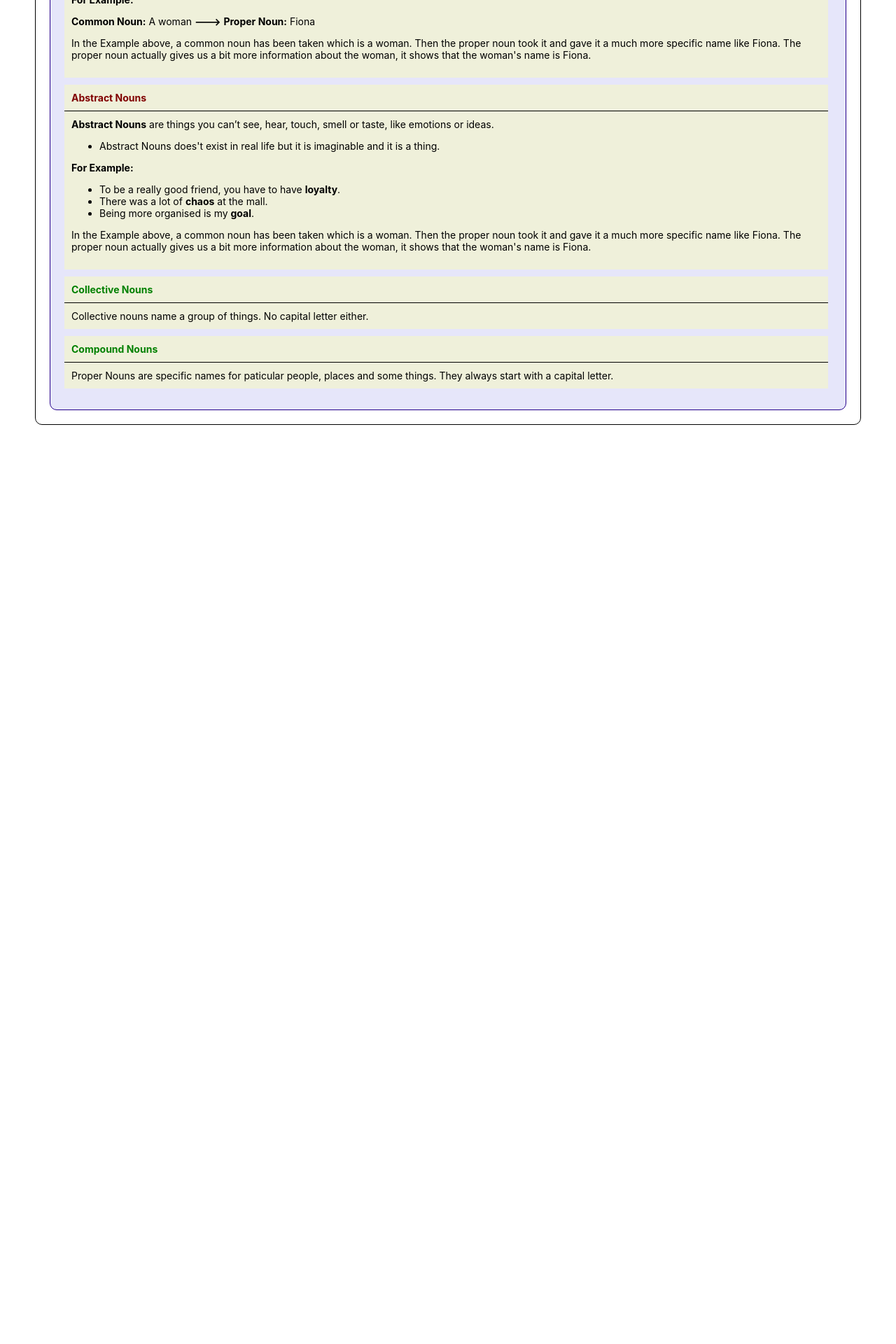
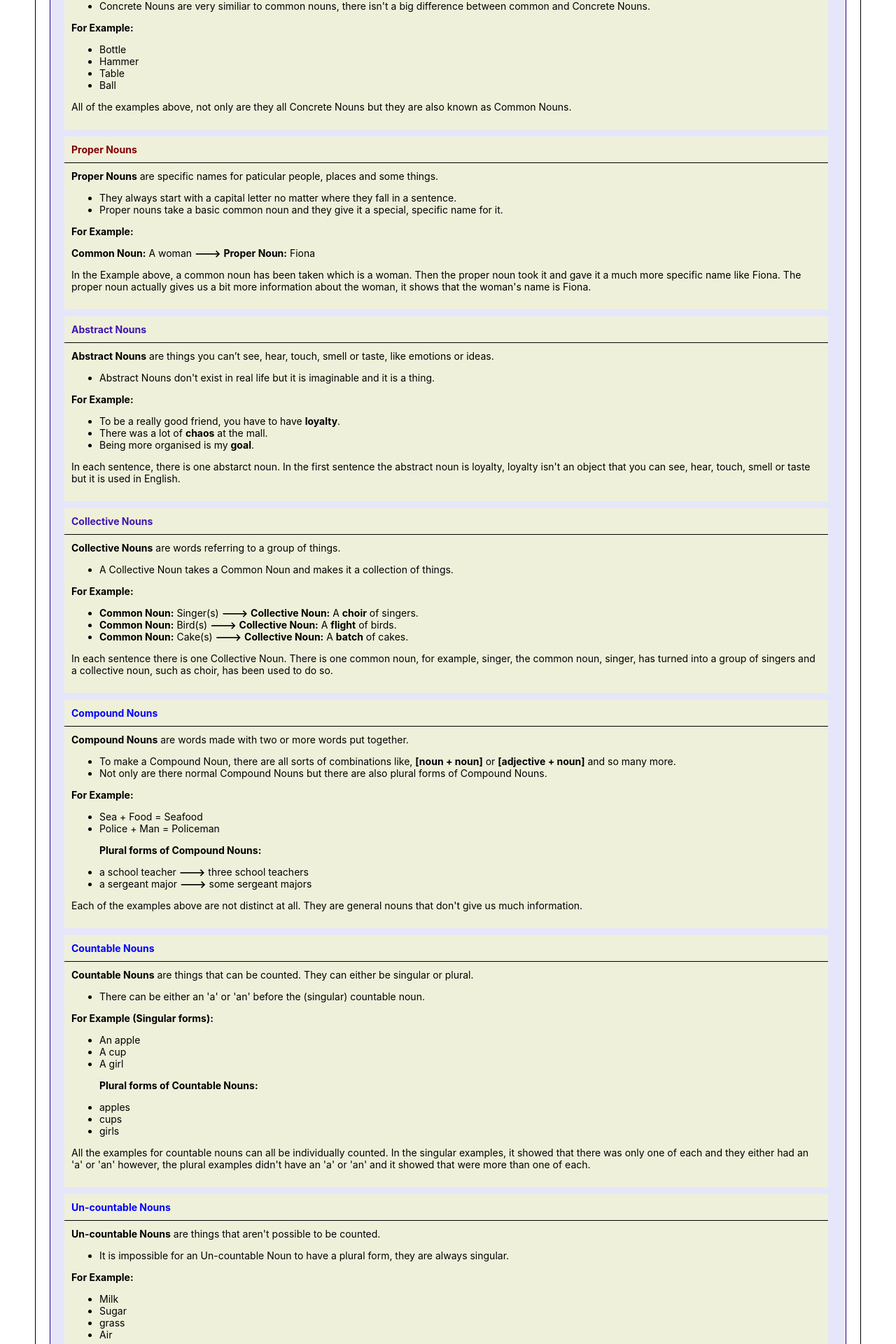
Before and after one commit to ktushar19Git/EnglishApp, a React (Create React App) app: page / in a window 1280 px wide. Shown: the part 1500-3420 px from the top of the page at 70% size. Before the commit the page ends 2127 px from the top, so only its background shows below. Built offline with nearby package versions, Linux system fonts and the light colour scheme.

Commit message:
Nouns completed

```diff
--- a/src/CSS/colors.css
+++ b/src/CSS/colors.css
@@ -46,3 +46,11 @@
 {
     color: lavender;
 }
+.bgcolor-purple
+{
+    background-color: rgb(63, 22, 175);
+}
+.color-purple
+{
+    color: rgb(63, 22, 175);
+}
--- a/src/Components/PartsOfSpeech/Noun/NounTypes.js
+++ b/src/Components/PartsOfSpeech/Noun/NounTypes.js
@@ -32,6 +32,9 @@ function NounTypes() {
                             <a href="#ComNoun">Common Nouns</a>
                         </li>
                         <li>
+                            <a href="#ConcreteNoun">Concrete Nouns</a>
+                        </li>
+                        <li>
                             <a href="#AbsNoun">Abstaract Nouns</a>
                         </li>
                         <li>
@@ -39,6 +42,12 @@ function NounTypes() {
                         </li>
                         <li>
                             <a href="#CompNoun">Compound Nouns</a>
+                        </li>
+                        <li>
+                            <a href="#CountNoun">Countable Nouns</a>
+                        </li>
+                        <li>
+                            <a href="#UncountNoun">Un-countable Nouns</a>
                         </li>
                     </ul>
 
@@ -63,6 +72,25 @@ function NounTypes() {
                         </div>
                     </div>
 
+                    <div id="ConcreteNoun" class="div_sub_section_item">
+                        <div class="label-sub-heading-item color-blue">Concrete Nouns</div>
+                        <div class="internal_text">
+                            <span>Concrete Nouns</span> can be detected and felt by our five senses (See, Hear, Touch, Smell and Taste).
+                            <ul>
+                                <li>Concrete Nouns are very similiar to common nouns, there isn't a big difference between common and Concrete Nouns.</li>
+                            </ul>
+
+                            <p><span>For Example:</span></p>
+                            <ul>
+                                <li>Bottle</li>
+                                <li>Hammer</li>
+                                <li>Table</li>
+                                <li>Ball</li>
+                            </ul>
+                            <p> All of the examples above, not only are they all Concrete Nouns but they are also known as Common Nouns. </p>
+                        </div>
+                    </div>
+
                     <div id="PropNoun" class="div_sub_section_item">
                         <div class="label-sub-heading-item color-maroon">Proper Nouns</div>
                         <div class="internal_text">
@@ -81,11 +109,11 @@ function NounTypes() {
                     </div>
 
                     <div id="AbsNoun" class="div_sub_section_item">
-                        <div class="label-sub-heading-item color-maroon">Abstract Nouns</div>
+                        <div class="label-sub-heading-item color-purple">Abstract Nouns</div>
                         <div class="internal_text">
                             <span>Abstract Nouns</span> are things you can’t see, hear, touch, smell or taste, like emotions or ideas.
                             <ul>
-                                <li>Abstract Nouns does't exist in real life but it is imaginable and it is a thing.</li>
+                                <li>Abstract Nouns don't exist in real life but it is imaginable and it is a thing.</li>
                             </ul>
 
                             <p><span>For Example:</span></p>
@@ -94,24 +122,108 @@ function NounTypes() {
                                 <li>There was a lot of <span>chaos</span> at the mall.</li>
                                 <li>Being more organised is my <span>goal</span>.</li>
                             </ul>
-                            <p>In the Example above, a common noun has been taken which is a woman. Then the proper noun took it and gave it a much more specific name like Fiona.
-                            The proper noun actually gives us a bit more information about the woman, it shows that the woman's name is Fiona.
+                            <p>In each sentence, there is one abstarct noun. In the first sentence the abstract noun is loyalty,
+                            loyalty isn't an object that you can see, hear, touch, smell or taste but it is used in English.
                             </p>
                         </div>
                     </div>
 
-                    <div id="CollNoun" class= "div_sub_section_item">
-                        <div class="label-sub-heading-item color-green">Collective Nouns</div>
+                    <div id="CollNoun" class="div_sub_section_item">
+                        <div class="label-sub-heading-item color-purple">Collective Nouns</div>
                         <div class="internal_text">
-                            Collective nouns name a group of things. No capital letter either.
+                            <span>Collective Nouns</span> are words referring to a group of things.
+                            <ul>
+                                <li>A Collective Noun takes a Common Noun and makes it a collection of things.</li>
+                            </ul>
+
+                            <p><span>For Example:</span></p>
+                            <ul>
+                                <li><span>Common Noun:</span> Singer(s) <span>---{">"}</span> <span>Collective Noun:</span> A <span>choir</span> of singers.</li>
+                                <li><span>Common Noun:</span> Bird(s) <span>---{">"}</span> <span>Collective Noun:</span> A <span>flight</span> of birds.</li>
+                                <li><span>Common Noun:</span> Cake(s) <span>---{">"}</span> <span>Collective Noun:</span> A <span>batch</span> of cakes.</li>
+                            </ul>
+                            <p>In each sentence there is one Collective Noun. There is one common noun, for example, singer, the common noun, singer, has turned into a group
+                            of singers and a collective noun, such as choir, has been used to do so.
+                            </p>
                         </div>
                     </div>
-                    <div id="CompNoun" class= "div_sub_section_item">
-                        <div class="label-sub-heading-item color-green">Compound Nouns</div>
+
+                    <div id="CompNoun" class="div_sub_section_item">
+                        <div class="label-sub-heading-item color-blue">Compound Nouns</div>
                         <div class="internal_text">
-                            Proper Nouns are specific names for paticular people, places and some things. They always start with a capital letter.
+                            <span>Compound Nouns</span> are words made with two or more words put together.
+                            <ul>
+                                <li>To make a Compound Noun, there are all sorts of combinations like, <span>[noun + noun]</span> or <span>[adjective + noun]</span> and so many more.</li>
+                                <li>Not only are there normal Compound Nouns but there are also plural forms of Compound Nouns.</li>
+                            </ul>
+
+                            <p><span>For Example:</span></p>
+                            <ul>
+                                <li>Sea + Food = Seafood</li>
+                                <li>Police + Man = Policeman</li>
+
+                                <p><span>Plural forms of Compound Nouns:</span></p>
+
+                                <li> a school teacher <span>---{">"}</span> three school teachers </li>
+                                <li> a sergeant major <span>---{">"}</span> some sergeant majors </li>
+                            </ul>
+                            <p> Each of the examples above are not distinct at all. They are general nouns that don't give us much information.
+                            </p>
                         </div>
                     </div>
+
+                    <div id="CountNoun" class="div_sub_section_item">
+                        <div class="label-sub-heading-item color-blue">Countable Nouns</div>
+                        <div class="internal_text">
+                            <span>Countable Nouns</span> are things that can be counted. They can either be singular or plural.
+                            <ul>
+                                <li>There can be either an 'a' or 'an' before the (singular) countable noun.</li>
+                            </ul>
+
+                            <p><span>For Example (Singular forms):</span></p>
+                            <ul>
+                                <li>An apple</li>
+                                <li>A cup</li>
+                                <li>A girl</li>
+
+                                <p><span>Plural forms of Countable Nouns:</span></p>
+
+                                <li> apples </li>
+                                <li> cups </li>
+                                <li> girls </li>
+                            </ul>
+                            <p> All the examples for countable nouns can all be individually counted.
+                                In the singular examples, it showed that there was only one of each and they either had an 'a' or 'an' however,
+                                the plural examples didn't have an 'a' or 'an' and it showed that were more than one of each.
+                            </p>
+                        </div>
+                    </div>
+
+                    <div id="UncountNoun" class="div_sub_section_item">
+                        <div class="label-sub-heading-item color-blue">Un-countable Nouns</div>
+                        <div class="internal_text">
+                            <span>Un-countable Nouns</span> are things that aren't possible to be counted.
+                            <ul>
+                                <li>It is impossible for an Un-countable Noun to have a plural form, they are always singular.</li>
+
+                            </ul>
+
+                            <p><span>For Example:</span></p>
+                            <ul>
+                                <li>Milk</li>
+                                <li>Sugar</li>
+                                <li>grass</li>
+                                <li>Air</li>
+                            </ul>
+                            <p> Each example of Un-countable Nouns, cannot be counted because they don't have a plural form so there can only be one of each. </p>
+                        </div>
+                    </div>
+
+
+
+
+
+
 
 
                 </div>
```
Also changed, not shown: 1 other file (tests, documents, lock files or other folders). Lines whose indentation alone changed are shown as unchanged.
